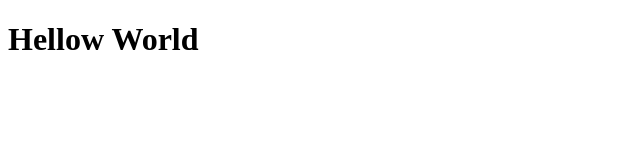
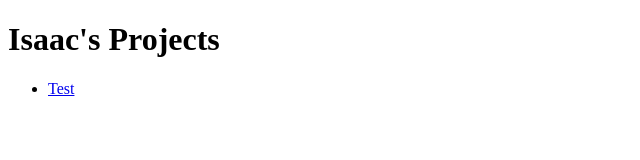
Before and after one commit to isaacjeon/isaacjeon.github.io, a plain HTML site: page index.html in a window 1280 px wide. Shown: the whole page, without its empty margins (0-640 px from the left). Drawn offline with Linux system fonts and the light colour scheme.

Commit message:
Update index.html

```diff
--- a/index.html
+++ b/index.html
@@ -1,6 +1,9 @@
 <!DOCTYPE html>
 <html>
 <body>
-<h1>Hellow World</h1>
+<h1>Isaac's Projects</h1>
+  <ul>
+    <li><a href="https://isaacjeon.github.io/project-site/" target="_blank">Test</a></li>
+  </ul>
 </body>
 </html>
```
